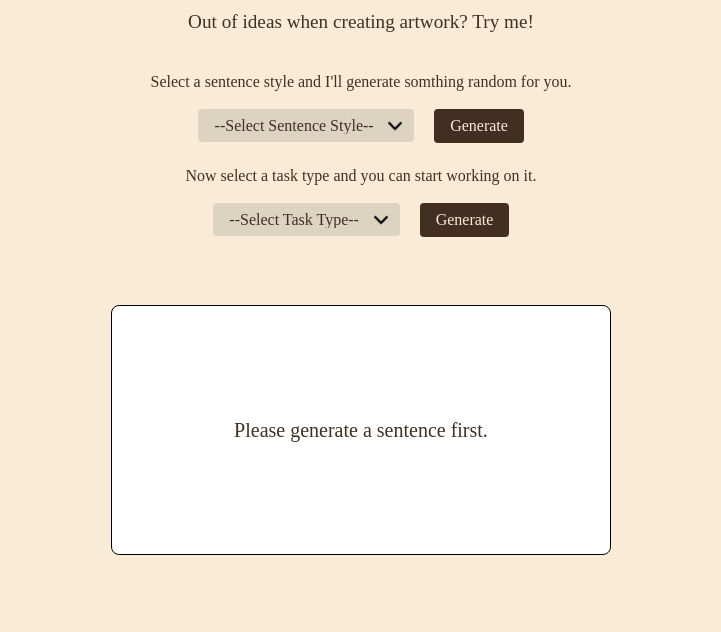
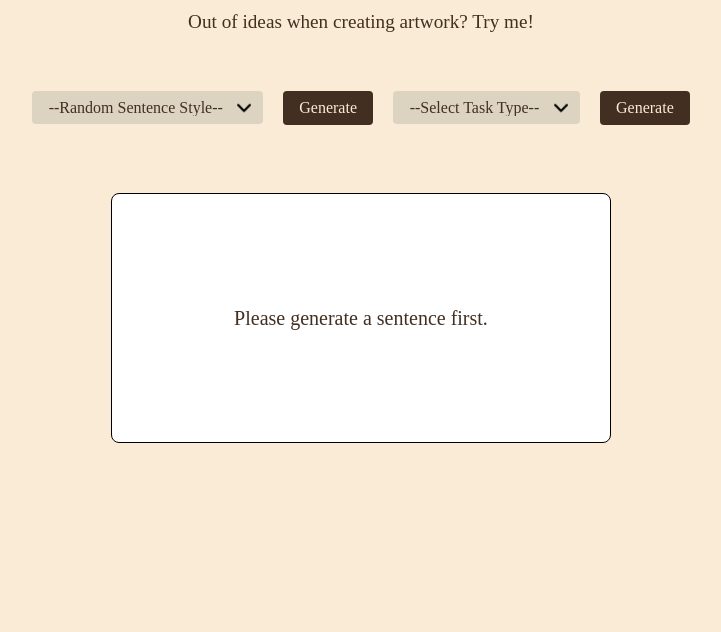
Before and after one commit to yuting-zhuang/Function-02, a plain HTML site: page index.html in a window 1280 px wide. Shown: the part 158-790 px from the top of the page, without its empty margins (279-1000 px from the left). Drawn offline with Linux system fonts and the light colour scheme.

Commit message:
try clear hierachy

```diff
--- a/index.html
+++ b/index.html
@@ -13,10 +13,10 @@
 			<h2>Out of ideas when creating artwork? Try me!</h2>
 		</header>
 
-		<h3>Select a sentence style and I'll generate somthing random for you.</h3>
+		<!-- <h3>Select a sentence style and I'll generate somthing random for you.</h3> -->
 		<!--function 1-->
 		<select id="style-container">
-			<option disabled selected>--Select Sentence Style--</option>
+			<option disabled selected>--Random Sentence Style--</option>
 			<option value="surreal">Surrealism</option>
 			<option value="nature">Nature</option>
 		</select>
@@ -25,7 +25,7 @@
 		</div>
 		<!-- <div id="output"></div> -->
 
-		<h3>Now select a task type and you can start working on it.</h3>
+		<!-- <h3>Now select a task type and you can start working on it.</h3> -->
 		<!--function 2-->
 		<select id="task-container">
 			<option disabled selected>--Select Task Type--</option>
```
